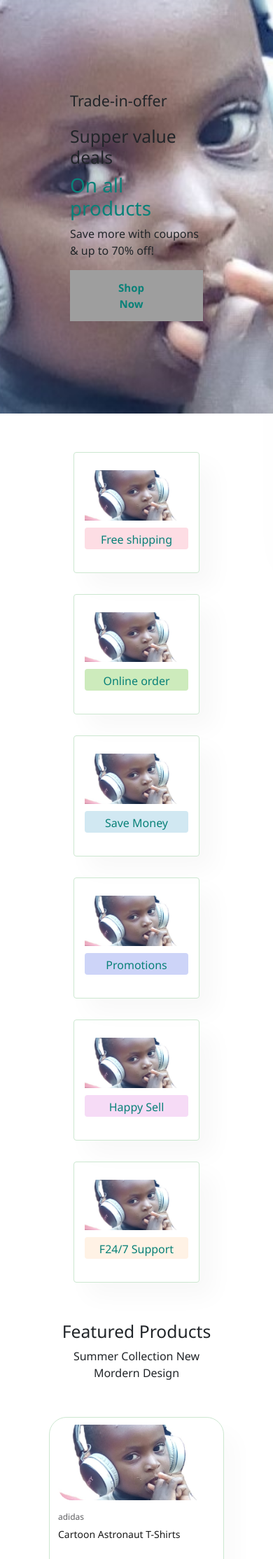
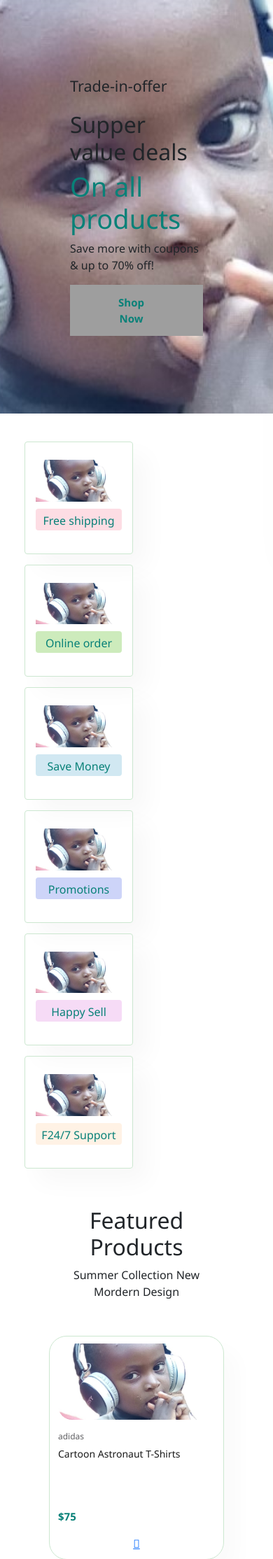
Before and after one commit to Ndaziramiyep/Umurava-online-learning-project, a PHP site: page /Html/Index.html in a window 390 px wide. Shown: the part 56-2284 px from the top of the page at 70% size. Run offline with PHP 8.4, Linux system fonts and the light colour scheme; grey boxes are pictures that could not be loaded.

Commit message:
feature on small media is fixed

```diff
--- a/Frontend/css/style.css
+++ b/Frontend/css/style.css
@@ -594,11 +594,28 @@ footer .copyright {
 /* ------------------------ Another extra small devices----------------------- */
 
 @media (max-width:477px){
+    .section-p1 {
+        padding: 35px;
+    }
     #header {
         padding: 10px 30px;
+    }
+
+    h1{
+        font-size: 38px;
+    }
+    h2{
+        font-size: 32px;
     }
     #hero {
         padding: 0 20px;
         background-position: 55%;
     }
+    #feature{
+        justify-content: space-between;
+    }
+    #feature .fe-box{
+        width: 155px;
+        margin: 0 15px 15px 15px;
+    }
 }
```
